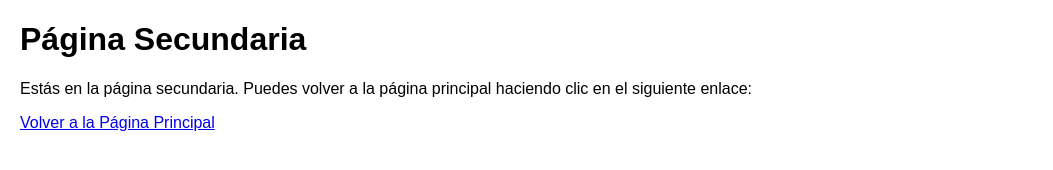
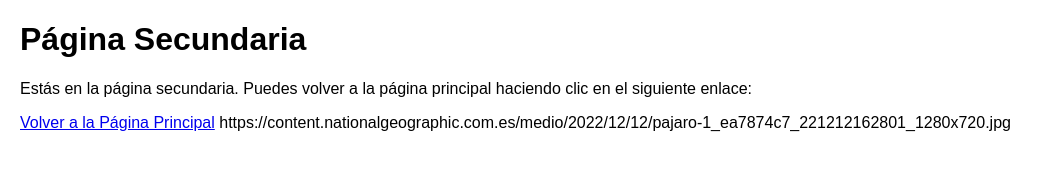
Before and after one commit to k1-o28/PROYECTO-KAROL, a plain HTML site: page pagina principal/pagina_secundaria.html in a window 1280 px wide. Shown: the whole page, without its empty margins (0-1053 px from the left). Drawn offline with Linux system fonts and the light colour scheme.

Commit message:
remplazo

```diff
--- a/pagina principal/pagina_secundaria.html
+++ b/pagina principal/pagina_secundaria.html
@@ -15,5 +15,6 @@
     <h1>Página Secundaria</h1>
     <p>Estás en la página secundaria. Puedes volver a la página principal haciendo clic en el siguiente enlace:</p>
     <a href="index.html">Volver a la Página Principal</a>
+    https://content.nationalgeographic.com.es/medio/2022/12/12/pajaro-1_ea7874c7_221212162801_1280x720.jpg
 </body>
 </html>
```
Also changed, not shown: pagina principal/index.html (+1 -0 lines).
